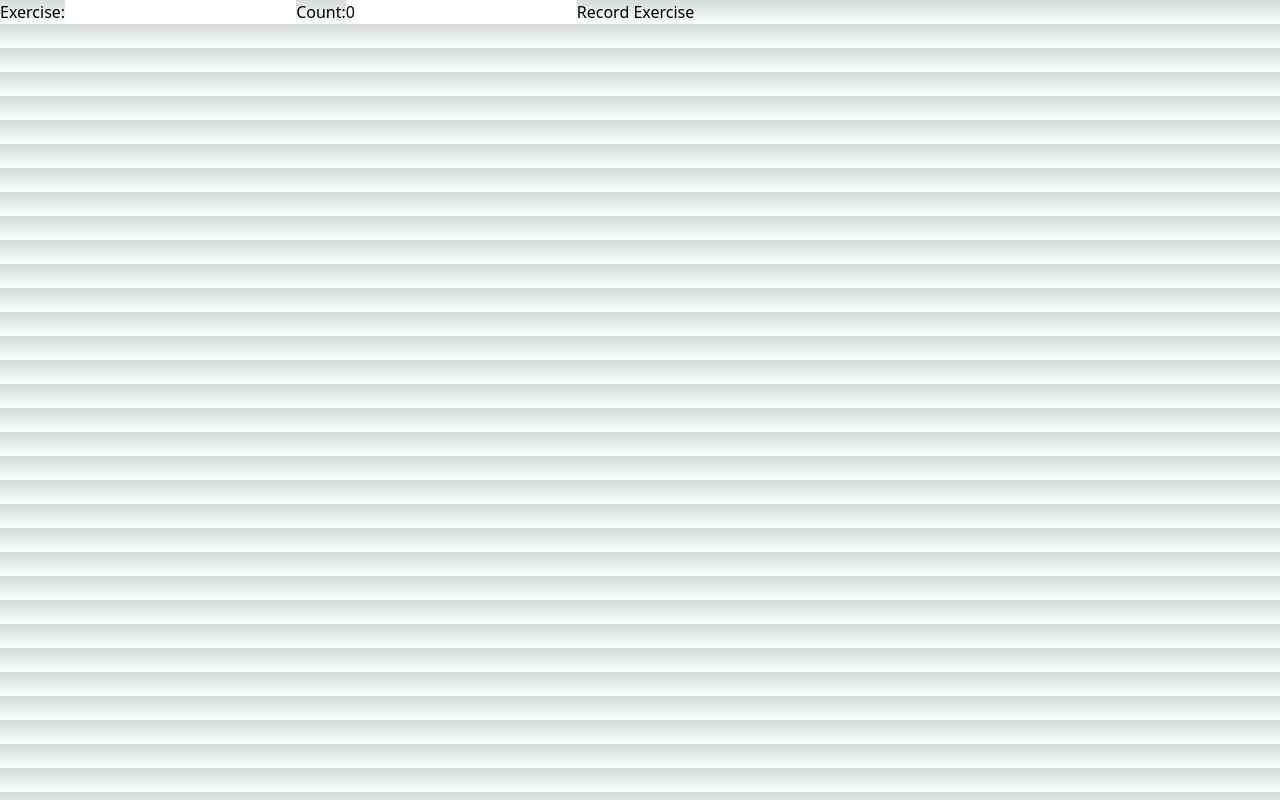
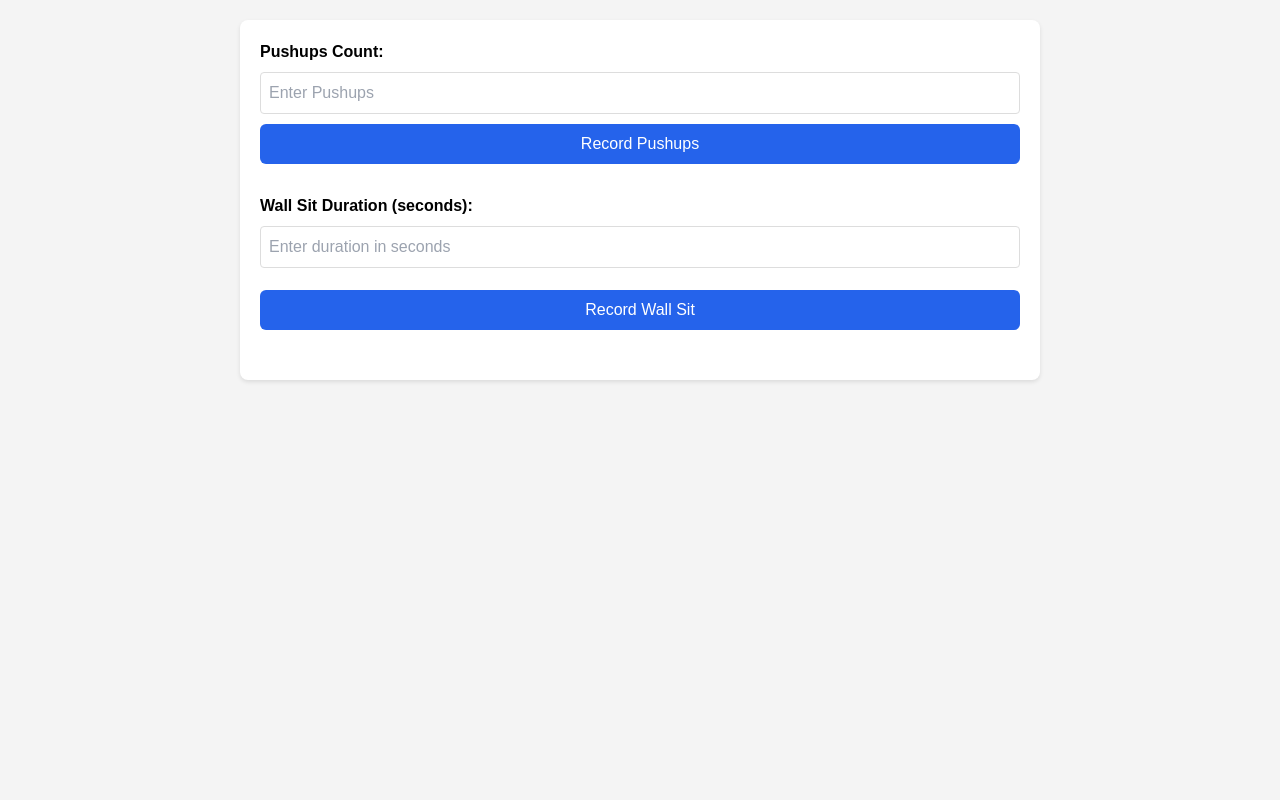
Before and after one commit to Maverick-Shreeve/office-gainz, a Next.js app: page /record in a window 1280 px wide. Built offline with nearby package versions, Linux system fonts and the light colour scheme.

Commit message:
build navbar and set up the record.js page to work with backend

```diff
--- a/app/globals.css
+++ b/app/globals.css
@@ -17,11 +17,55 @@
 }
 
 body {
-  color: rgb(var(--foreground-rgb));
-  background: linear-gradient(
-      to bottom,
-      transparent,
-      rgb(var(--background-end-rgb))
-    )
-    rgb(var(--background-start-rgb));
+  font-family: Arial, sans-serif;
+  background-color: #f4f4f4;
+  margin: 0;
+  padding: 20px;
 }
+
+.container {
+  max-width: 800px;
+  margin: auto;
+  background: white;
+  padding: 20px;
+  border-radius: 8px;
+  box-shadow: 0 2px 4px rgba(0, 0, 0, 0.1);
+}
+
+/* Form Styling */
+form {
+  margin-bottom: 20px;
+}
+
+label {
+  display: block;
+  margin-bottom: 5px;
+  font-weight: bold;
+}
+
+input[type="number"],
+input[type="time"],
+button {
+  width: 100%;
+  padding: 8px;
+  margin-bottom: 10px;
+  border-radius: 4px;
+  border: 1px solid #ddd;
+  box-sizing: border-box; /* Ensures padding doesn't affect overall width */
+}
+
+button {
+  background-color: #0056b3;
+  color: white;
+  border: none;
+  cursor: pointer;
+}
+
+button:hover {
+  background-color: #003d82;
+}
+
+.message {
+  margin-top: 20px;
+  font-style: italic;
+}
--- /dev/null
+++ b/components/Layout.tsx
@@ -0,0 +1,17 @@
+import React from 'react';
+import Navbar from './Navbar';
+
+type LayoutProps = {
+  children: React.ReactNode;
+};
+
+const Layout: React.FC<LayoutProps> = ({ children }) => {
+  return (
+    <>
+      <Navbar />
+      <div>{children}</div>
+    </>
+  );
+};
+
+export default Layout;
--- /dev/null
+++ b/components/Navbar.tsx
@@ -0,0 +1,38 @@
+import { useEffect, useState } from 'react';
+import Link from 'next/link';
+
+const Navbar = () => {
+  const [isLoggedIn, setIsLoggedIn] = useState(false);
+
+  useEffect(() => {
+    const token = localStorage.getItem('token');
+    setIsLoggedIn(!!token);
+  }, []);
+
+  return (
+    <nav className="bg-blue-600 text-white p-4">
+      <ul className="flex justify-between">
+        <li>
+          <Link href="/"><a>Home</a></Link>
+        </li>
+        {isLoggedIn ? (
+          <>
+            <li>
+              <Link href="/progress"><a>Progress</a></Link>
+            </li>
+            {/* Other links for logged-in users */}
+            <li>
+              <button onClick={() => { localStorage.clear(); setIsLoggedIn(false); }}>Logout</button>
+            </li>
+          </>
+        ) : (
+          <li>
+            <Link href="/login"><a>Login</a></Link>
+          </li>
+        )}
+      </ul>
+    </nav>
+  );
+};
+
+export default Navbar;
--- a/package.json
+++ b/package.json
@@ -14,7 +14,8 @@
     "next": "14.0.4",
     "react": "^18",
     "react-dom": "^18",
-    "react-redux": "^9.0.4"
+    "react-redux": "^9.0.4",
+    "react-timepicker": "^2.0.2"
   },
   "devDependencies": {
     "@types/node": "^20",
--- a/pages/_app.tsx
+++ b/pages/_app.tsx
@@ -1,3 +1,4 @@
+import React from 'react';
 import { Provider } from 'react-redux';
 import { store } from '../store/store';
 import '../app/globals.css';
--- a/pages/api/login.js
+++ b/pages/api/login.js
@@ -13,7 +13,7 @@ const generateToken = (user) => {
       name: user.name
     },
     process.env.JWT_SECRET,
-    { expiresIn: '1h' }
+    { expiresIn: '360d' }
   );
 };
 export default async function handler(req, res) {
--- a/pages/record.js
+++ b/pages/record.js
@@ -1,47 +1,121 @@
 import { useState } from 'react';
 
+
+
 export default function Record() {
-  const [exercise, setExercise] = useState('');
-  const [count, setCount] = useState(0);
+  const [pushupCount, setPushupCount] = useState('');
+  const [wallSitDuration, setWallSitDuration] = useState('');
+  const [message ,setMessage]= useState('');
 
-  const handleSubmit = async (event) => {
+  const handlePushupSubmit = async (event) => {
     event.preventDefault();
+    setMessage('');
+
+    const token = localStorage.getItem('token');
+
     try {
       const response = await fetch('/api/record-pushup', {
         method: 'POST',
         headers: {
           'Content-Type': 'application/json',
+          'Authorization': `Bearer ${token}`,
         },
-        body: JSON.stringify({ exercise, count }),
+        body: JSON.stringify({ exercise: 'pushup', count: pushupCount }),
       });
+
       if (!response.ok) {
-        throw new Error('Network response was not ok');
+        throw new Error(`HTTP error! Status: ${response.status}`);
       }
+
       const data = await response.json();
-      console.log('Record saved:', data);
-      // Reset form or give user feedback
+      console.log('Pushup record saved:', data);
+      setMessage('Pushup record saved successfully!');
+
+      // reset form
+      setPushupCount(0);
     } catch (error) {
       console.error('Error recording pushup:', error);
+      setMessage(`Error: ${error.message}`);
     }
   };
 
+  const handlePushupChange = (e) => {
+    const value = e.target.value;
+    setPushupCount(value ? Math.max(0, Number(value)) : '');
+  };
+
+
+
+  const handleWallSitSubmit = async (event) => {
+    event.preventDefault();
+    setMessage('');
+
+    try {
+      const response = await fetch('/api/record-wall-sit', {
+        method: 'POST',
+        headers: {
+          'Content-Type': 'application/json',
+          'Authorization': `Bearer ${token}`,
+        },
+        body: JSON.stringify({ exercise: 'wall-sit', duration: wallSitDuration }),
+      });
+
+      if (!response.ok) {
+        throw new Error(`HTTP error! status: ${response.status}`);
+      }
+
+      const data = await response.json();
+      console.log('Wall sit recorded:', data);
+      setMessage('Wall sit recorded successfully!');
+
+      // Reset form field
+      setWallSitDuration(0);
+    } catch (error) {
+      console.error('Error recording wall sit:', error);
+      setMessage(`Error: ${error.message}`);
+    }
+  };
+
+  const handleWallSitDurationChange = (e) => {
+    const value = e.target.value;
+    setWallSitDuration(value ? Math.max(0, Number(value)) : '');
+  };
+
+
+
   return (
-    <form onSubmit={handleSubmit}>
-      <label htmlFor="exercise">Exercise:</label>
-      <input
-        type="text"
-        id="exercise"
-        value={exercise}
-        onChange={(e) => setExercise(e.target.value)}
-      />
-      <label htmlFor="count">Count:</label>
+
+    <div className="container">
+      <form onSubmit={handlePushupSubmit} className="mb-5">
+        <label htmlFor="pushupCount" className="block mb-2 font-bold">Pushups Count:</label>
         <input
           type="number"
-        id="count"
-        value={count}
-        onChange={(e) => setCount(e.target.value)}
+          id="pushupCount"
+          placeholder='Enter Pushups'
+          value={pushupCount}
+          onChange={handlePushupChange}
+          className="w-full p-2 mb-3 border border-gray-300 rounded-md"
         />
-      <button type="submit">Record Exercise</button>
+        <button type="submit" className="button w-full p-2 rounded-md text-white bg-blue-600 hover:bg-blue-700">
+          Record Pushups
+        </button>
       </form>
+      <div className="message">{message}</div>
+
+      <form onSubmit={handleWallSitSubmit} className="mb-5">
+        <label className="block mb-2 font-bold">Wall Sit Duration (seconds):</label>
+        <input
+          type="number"
+          value={wallSitDuration}
+          onChange={handleWallSitDurationChange}
+          className="w-full p-2 mb-3 border border-gray-300 rounded-md"
+          placeholder="Enter duration in seconds"
+        />
+        <button type="submit" className="button w-full p-2 mt-3 rounded-md text-white bg-blue-600 hover:bg-blue-700">
+          Record Wall Sit
+        </button>
+      </form>
+      <div className="message">{message}</div>
+    </div>
   );
 }
```
Also changed, not shown: 1 other file (tests, documents, lock files or other folders). Lines whose indentation alone changed are shown as unchanged.
